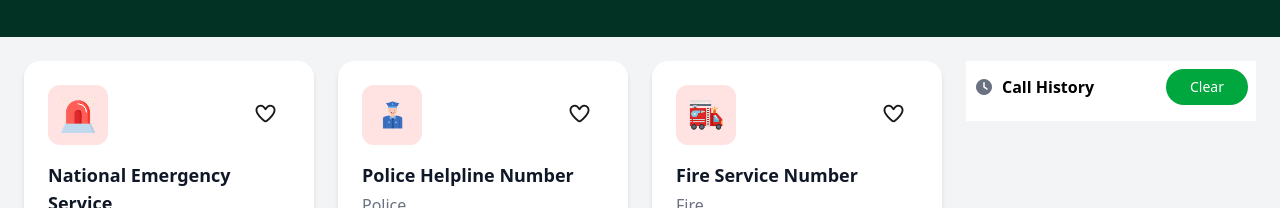
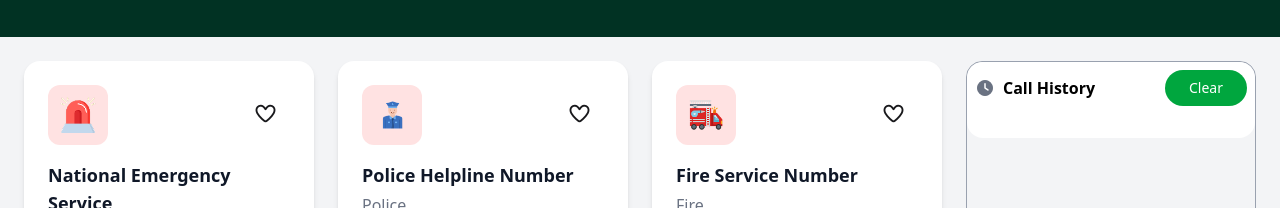
Before and after one commit to tanjirultusher/Emergency-Service-Webpage, a plain HTML site: page index.html in a window 1280 px wide. Shown: the part 267-475 px from the top of the page. Drawn offline with nearby package versions, Linux system fonts and the light colour scheme; some packages are replaced by stand-ins of ours; a script that the page names is missing.

Commit message:
updated ui

```diff
--- a/index.html
+++ b/index.html
@@ -322,8 +322,9 @@
         </div>
       </div>
 
-      <div class="h-full w-full rounded-3xl flex flex-col text-gray-500">
-        <div class="w-full bg-white p-2 lg:top-24">
+      <div class="h-full w-full border-1 border-gray-400 rounded-2xl flex flex-col text-gray-500">
+
+        <div class="w-full bg-white p-2 lg:top-24 rounded-2xl">
           <div class="flex justify-between items-center mb-2">
             <div class="flex gap-2 items-center">
               <i class="fa-solid fa-clock"></i>
@@ -331,9 +332,8 @@
             </div>
             <button id="clearbtn" class="bg-[#00A63E] text-white px-6 py-2 text-sm rounded-full">Clear</button>
           </div>
-        </div>
 
-        <div id="historyItem" class="space-y-2 p-2 rounded-xl">
+           <div id="historyItem" class="space-y-2 p-2">
 
 
 
@@ -344,6 +344,9 @@
 
 
         </div>
+        </div>
+
+
       </div>
 
   </main>
```
